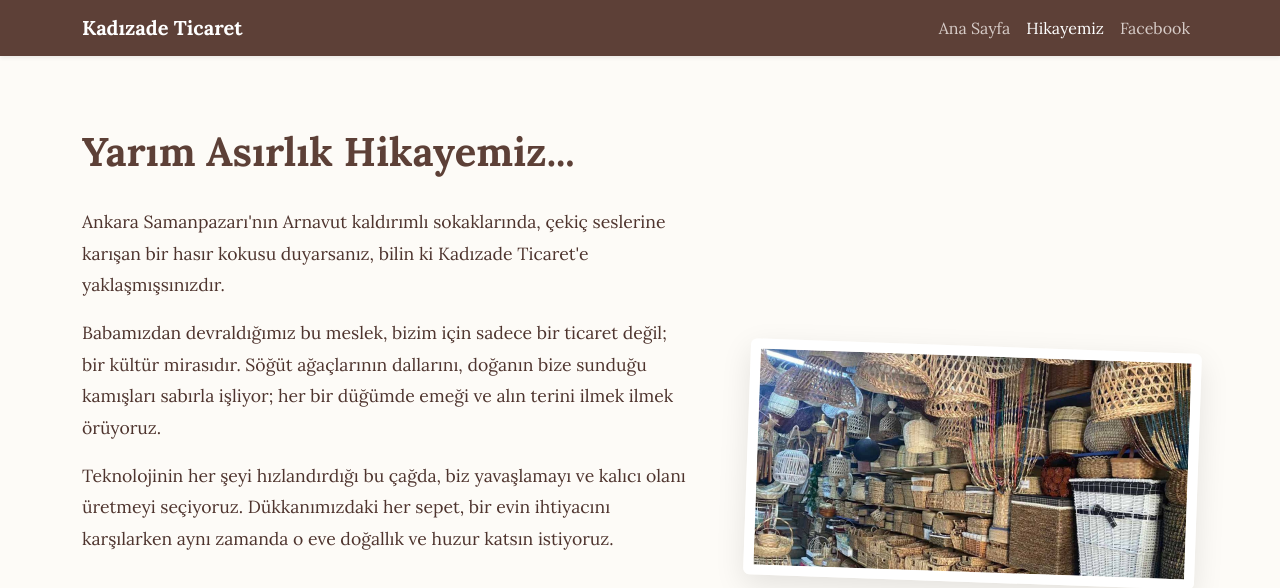
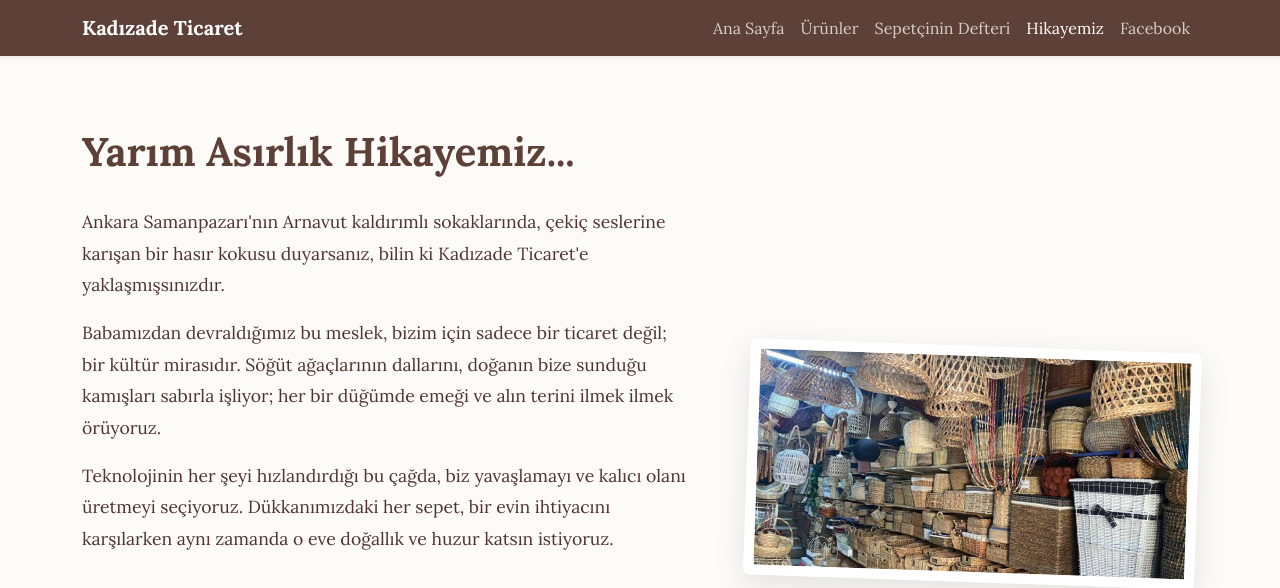
Before and after one commit to sahinbingol85/kadizade-sepet, a Flask app: page /hakkimizda in a window 1280 px wide. Shown: the top 588 px of the page. Run offline with Flask 3, Linux system fonts and the light colour scheme.

Commit message:
Add files via upload

```diff
--- a/templates/hakkimizda.html
+++ b/templates/hakkimizda.html
@@ -4,6 +4,8 @@
     <meta charset="UTF-8">
     <meta name="viewport" content="width=device-width, initial-scale=1.0">
     <title>Hakkımızda - {{ bilgi.isim }}</title>
+    <meta name="description" content="Kadızade Ticaret'in yarım asırlık sepetçilik hikayesi. Ankara Samanpazarı'nda babadan oğula geçen gelenek.">
+
     <link href="https://cdn.jsdelivr.net/npm/bootstrap@5.3.0/dist/css/bootstrap.min.css" rel="stylesheet">
     <link href="https://fonts.googleapis.com/css2?family=Lora:ital,wght@0,400;0,700;1,400&display=swap" rel="stylesheet">
 
@@ -67,6 +69,10 @@
             <div class="collapse navbar-collapse" id="navbarNav">
                 <ul class="navbar-nav ms-auto">
                     <li class="nav-item"><a class="nav-link" href="/">Ana Sayfa</a></li>
+
+                    <li class="nav-item"><a class="nav-link" href="/#urunler">Ürünler</a></li>
+
+                    <li class="nav-item"><a class="nav-link" href="/blog">Sepetçinin Defteri</a></li>
                     <li class="nav-item"><a class="nav-link active" href="/hakkimizda">Hikayemiz</a></li>
                     <li class="nav-item"><a class="nav-link" href="{{ bilgi.facebook }}" target="_blank">Facebook</a></li>
                 </ul>
```
